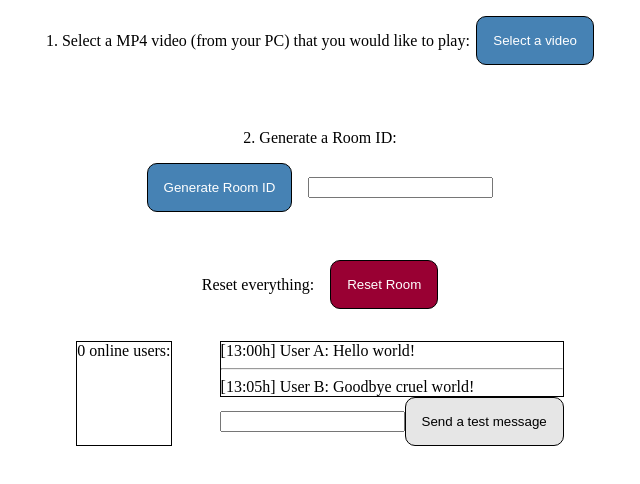
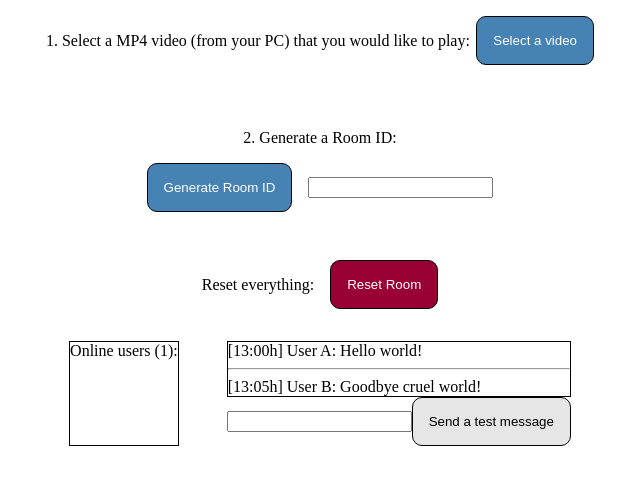
Before and after one commit to kubni/SyncVideo, a React (Create React App) app: page /creator in a window 1280 px wide. Shown: the top 484 px of the page, without its empty margins (320-960 px from the left). Built offline with nearby package versions, Linux system fonts and the light colour scheme; no server answers.

Commit message:
feat: Add host in onlineUsersInfo by default

```diff
--- a/src/components/Chat/index.js
+++ b/src/components/Chat/index.js
@@ -17,7 +17,7 @@ export default function Chat({ dataChannel, onlineUsersInfo }) {
   return (
     <div className="chat">
       <div className="online-users-section">
-        <p>{onlineUsersInfo.count} online users: </p>
+        <p>Online users ({onlineUsersInfo.count}): </p>
         <ul className="online-users-list" ref={onlineUsersRef}>
         </ul>
       </div>
--- a/src/pages/Creator/index.js
+++ b/src/pages/Creator/index.js
@@ -22,8 +22,8 @@ export default function Creator({ setVideoUrl, pc }) {
   const [isActive, setIsActive] = useState(false);
   const [localChannel, updateLocalChannel] = useState(pc.createDataChannel("Local data channel"));
   const [onlineUsersInfo, updateOnlineUsersInfo] = useState({
-    onlineUsers: [],
-    count: 0
+    onlineUsers: [location.state?.hostUsername],
+    count: 1
   });
 
   // UseEffects
@@ -122,8 +122,13 @@ export default function Creator({ setVideoUrl, pc }) {
     // Set the ID
     inputIdRef.current.value = callDocument.id;
     const roomID = inputIdRef.current.value;
+
     // Add the host to the onlineUsers document that is unique to this room
     insertUserIntoDb(location.state?.hostUsername, "host", roomID);
+
+    // Add the host to our onlineUsersInfo state object
+
+
 
     // Save creator's ICE candidates to the db.
     pc.onicecandidate = (event) => {
```
